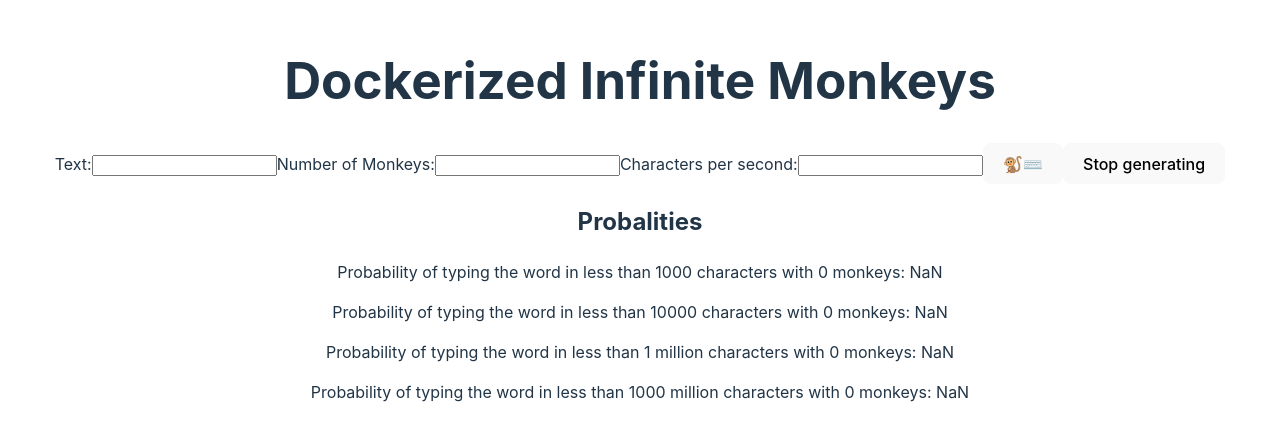
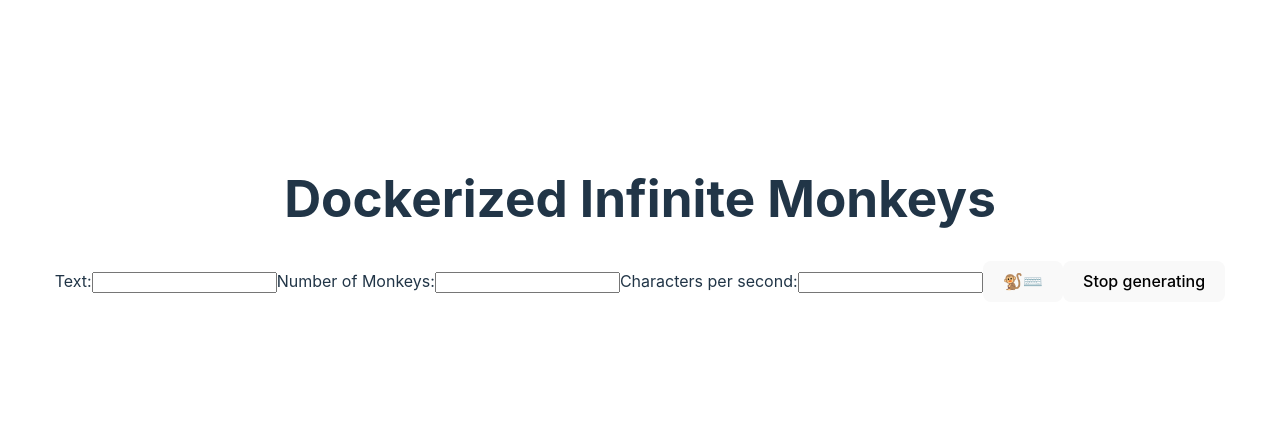
Before and after one commit to Jeanpefe/dockerized-infinite-monkeys, a React (Vite) app: page / in a window 1280 px wide. Shown: the part 181-622 px from the top of the page. Built offline with nearby package versions, Linux system fonts and the light colour scheme.

Commit message:
refactor: create function to calculate the probability based on number of monkeys, number of characters, input text and decimals of precision

```diff
--- a/src/App.tsx
+++ b/src/App.tsx
@@ -2,6 +2,7 @@ import { useCallback, useRef, useState } from 'react';
 import './App.css'
 import MonkeyText from './components/MonkeyText';
 import { CHARACTERS } from './consts';
+import { getProbabilityOfTypingAWordWithMultipleMonkeys } from './utils/calculateProbabities';
 
 function App() {
   const [generate, setGenerate] = useState<boolean>(false)
@@ -57,13 +58,15 @@ function App() {
 	  <section>
 		{foundMonkeyIndex !== null && <p>Monkey {foundMonkeyIndex + 1} typed the text!</p>}
 	  </section>
-	  <section>
-		<h2>Probalities</h2>
-		<p>Probability of typing the word in less than 1000 characters with {inputNumberOfMonkeys} monkeys: {(1-(1-(1/CHARACTERS.length)**inputText.length)**(1000/inputText.length*inputNumberOfMonkeys)).toFixed(10)}</p>
-		<p>Probability of typing the word in less than 10000 characters with {inputNumberOfMonkeys} monkeys: {(1-(1-(1/CHARACTERS.length)**inputText.length)**(10000/inputText.length*inputNumberOfMonkeys)).toFixed(10)}</p>
-		<p>Probability of typing the word in less than 1 million characters with {inputNumberOfMonkeys} monkeys: {(1-(1-(1/CHARACTERS.length)**inputText.length)**(1000000/inputText.length*inputNumberOfMonkeys)).toFixed(25)}</p>
-		<p>Probability of typing the word in less than 1000 million characters with {inputNumberOfMonkeys} monkeys: {(1-(1-(1/CHARACTERS.length)**inputText.length)**(1000000000/inputText.length*inputNumberOfMonkeys)).toFixed(25)}</p>
+	{inputText &&
+	<section>
+		<h2>Probabilities</h2>
+		<p>Probability of typing the word in less than 1000 characters with {inputNumberOfMonkeys} monkeys: {getProbabilityOfTypingAWordWithMultipleMonkeys({inputNumberOfMonkeys, numberOfCharacters:1000,inputText, numberOfDecimals:6})}</p>
+		<p>Probability of typing the word in less than 10000 characters with {inputNumberOfMonkeys} monkeys: {getProbabilityOfTypingAWordWithMultipleMonkeys({inputNumberOfMonkeys, numberOfCharacters:10000,inputText, numberOfDecimals:8})}</p>
+		<p>Probability of typing the word in less than 1 million characters with {inputNumberOfMonkeys} monkeys: {getProbabilityOfTypingAWordWithMultipleMonkeys({inputNumberOfMonkeys, numberOfCharacters:1000000,inputText, numberOfDecimals:10})}</p>
+		<p>Probability of typing the word in less than 1000 million characters with {inputNumberOfMonkeys} monkeys: {getProbabilityOfTypingAWordWithMultipleMonkeys({inputNumberOfMonkeys, numberOfCharacters:1000000000,inputText, numberOfDecimals:15})}</p>
 	  </section>
+	  }
       <section style={{ "display": "flex", "gap": "2rem", "flexDirection": "column" }}>
         {
           Array.from({ length: inputNumberOfMonkeys }).map((_, index) => (
--- /dev/null
+++ b/src/utils/calculateProbabities.ts
@@ -0,0 +1,12 @@
+import { CHARACTERS } from "../consts"
+
+interface ProbabilityOfTypingAWordWithMultipleMonkeysTypes {
+	inputNumberOfMonkeys: number;
+	numberOfCharacters: number;
+	inputText: string;
+	numberOfDecimals: number;
+}
+
+export function getProbabilityOfTypingAWordWithMultipleMonkeys({inputNumberOfMonkeys, numberOfCharacters, inputText, numberOfDecimals}: ProbabilityOfTypingAWordWithMultipleMonkeysTypes) {
+	return (1-(1-(1/CHARACTERS.length)**inputText.length)**(numberOfCharacters/inputText.length*inputNumberOfMonkeys)).toFixed(numberOfDecimals)
+}
```
Also changed, not shown: 1 other file (tests, documents, lock files or other folders).
